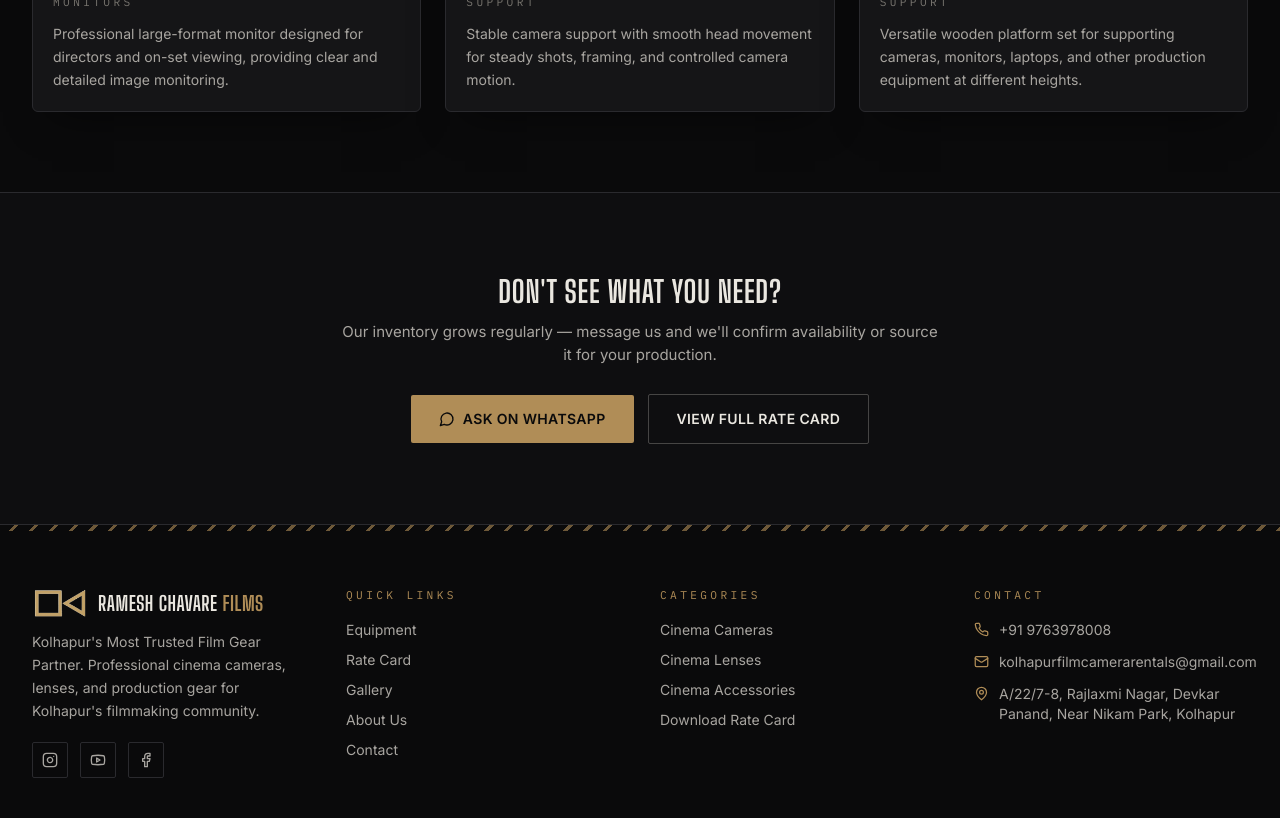
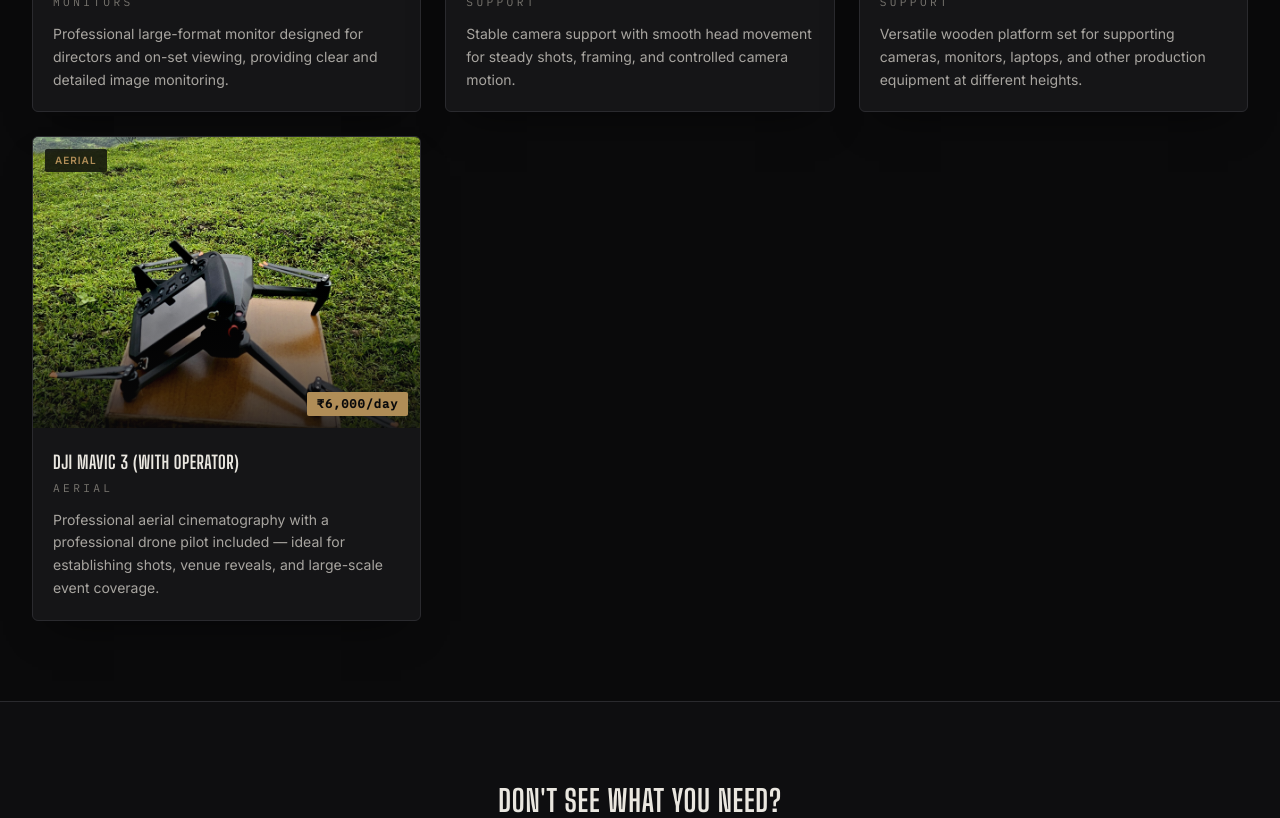
Before and after one commit to RanveerC22/ramesh-chavare-films, a Next.js app: page /equipment in a window 1280 px wide. Shown: the part 4780-5598 px from the top of the page. Built offline with nearby package versions, Linux system fonts and the light colour scheme.

Commit message:
Drone - Incoming

```diff
--- a/data/equipment.ts
+++ b/data/equipment.ts
@@ -246,6 +246,16 @@ export const accessories: Accessory[] = [
       "Versatile wooden platform set for supporting cameras, monitors, laptops, and other production equipment at different heights.",
     dailyRate: 500,
   },
+  {
+  slug: "dji-mavic-3",
+  name: "DJI Mavic 3 (With Operator)",
+  category: "Aerial",
+  image:
+    "/images/equipment/accessories/mavic-3.jpg",
+  description:
+    "Professional aerial cinematography with a professional drone pilot included — ideal for establishing shots, venue reveals, and large-scale event coverage.",
+  dailyRate: 6000,
+  },
 ];
 
 // Items that appear ONLY on the Rate Card — not shown as an Equipment
```
Also changed, not shown: public/images/equipment/accessories/mavic-3.jpg (added).
